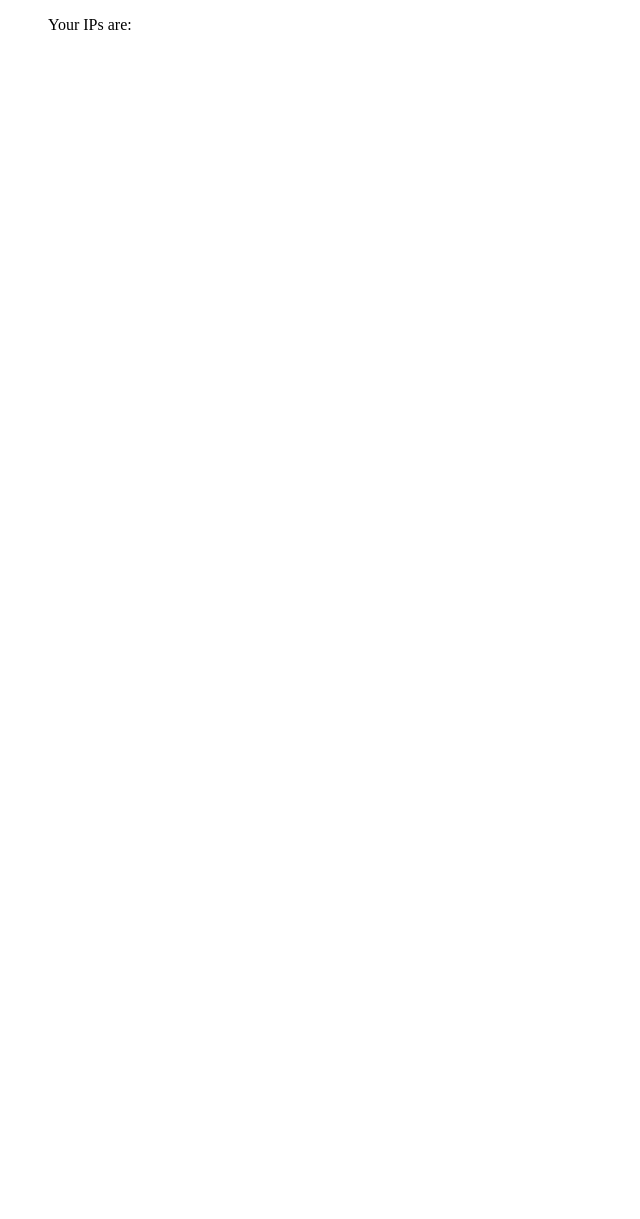
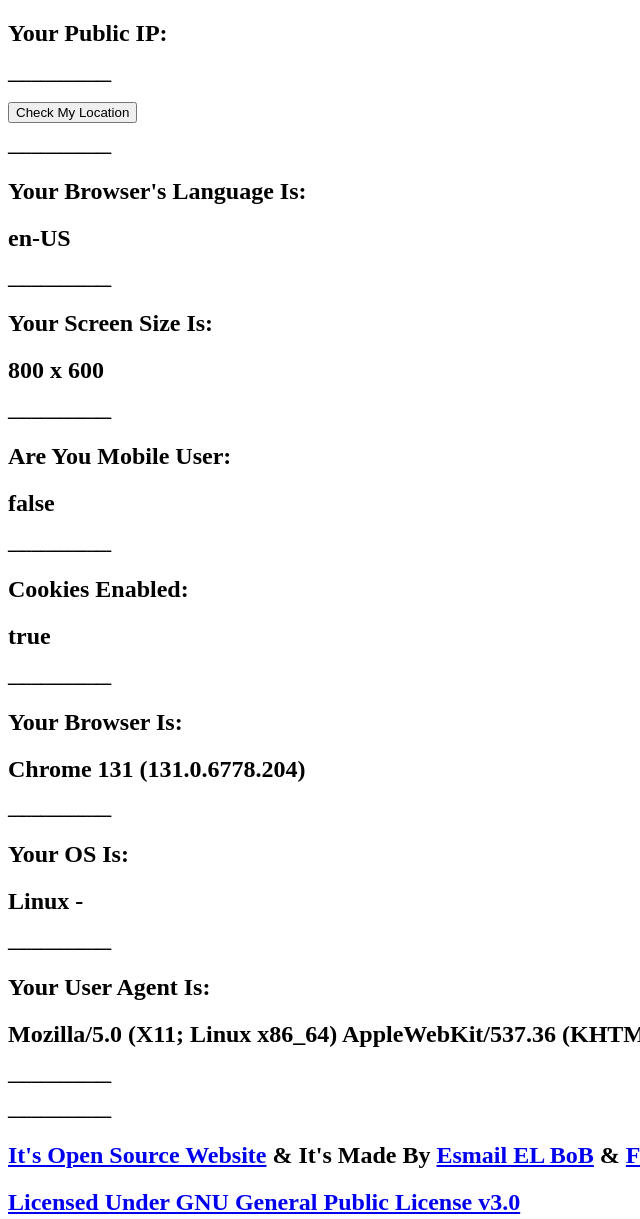
Before and after one commit to EsmailELBoBDev2/What-Is-My-IP-Address, a plain HTML site: page index.html in a window 1280 px wide. Shown: the whole page, without its empty margins (0-640 px from the left). Before the commit the page ends 800 px from the top, so only its background shows below. Drawn offline with Linux system fonts and the light colour scheme.

Commit message:
Everything Fine!
Remember Last night ? when was just messy code ? now i made a look for website  & added more tools :+1:

```diff
--- a/index.html
+++ b/index.html
@@ -1,53 +1,72 @@
 <!DOCTYPE html>
 <html>
-    <head>
-        <meta http-equiv="Content-Type" content="text/html; charset=utf-8">
-    </head>
-    <body>
-      <script>
-      function findIP(onNewIP) {
-        var myPeerConnection = window.RTCPeerConnection || window.mozRTCPeerConnection || window.webkitRTCPeerConnection;
-        var pc = new myPeerConnection({iceServers: [{urls: "stun:stun.l.google.com:19302"}]}),
-          noop = function() {},
-          localIPs = {},
-          ipRegex = /([0-9]{1,3}(\.[0-9]{1,3}){3}|[a-f0-9]{1,4}(:[a-f0-9]{1,4}){7})/g,
-          key;
 
-        function ipIterate(ip) {
-          if (!localIPs[ip]) onNewIP(ip);
-          localIPs[ip] = true;
-        }
+<head>
+  <title>What Is My IP Address ?</title>
+  <meta charset="UTF-8">
+  <meta name="viewport" content="width=device-width, initial-scale=1.0">
+  <!-- <link rel="stylesheet" type="text/css" href="style.css"> -->
+</head>
+<header>
+</header>
 
-        pc.createDataChannel("");
+<body>
+  <div id="IP">
+    <h2>Your Public IP: </h2>
+    <h2 id="ip"></h2>
+  </div>
+  <p>ــــــــــــــــــــــ</p>
+  <div id="LOCATION">
+    <button id="find-me">Check My Location</button><br />
+    <p id="status"></p>
+    <a id="map-link" target="_blank"></a>
+  </div>
+  <p>ــــــــــــــــــــــ</p>
+  <div id="LANGUAGE">
+    <h2>Your Browser's Language Is: </h2>
+    <h2 id="language"></h2>
+  </div>
+  <p>ــــــــــــــــــــــ</p>
+  <div id="SCREEN">
+    <h2>Your Screen Size Is: </h2>
+    <h2 id="screen"></h2>
+  </div>
+  <p>ــــــــــــــــــــــ</p>
+  <div id="MOBILE">
+    <h2>Are You Mobile User: </h2>
+    <h2 id="mobile"></h2>
+  </div>
+  <p>ــــــــــــــــــــــ</p>
+  <div id="COOKIES">
+    <h2>Cookies Enabled: </h2>
+    <h2 id="cookies"></h2>
+  </div>
+  <p>ــــــــــــــــــــــ</p>
+  <div id="BROWSER">
+    <h2>Your Browser Is: </h2>
+    <h2 id="browser"></h2>
+  </div>
+  <p>ــــــــــــــــــــــ</p>
+  <div id="OS">
+    <h2>Your OS Is: </h2>
+    <h2 id="os"></h2>
+  </div>
+  <p>ــــــــــــــــــــــ</p>
+  <div id="USERAGENT">
+    <h2>Your User Agent Is: </h2>
+    <h2 id="useragent"></h2>
+  </div>
+  <script src="main.js"></script>
+</body>
 
-        pc.createOffer(function(sdp) {
-          sdp.sdp.split('\n').forEach(function(line) {
-            if (line.indexOf('candidate') < 0) return;
-            line.match(ipRegex).forEach(ipIterate);
-          });
-          pc.setLocalDescription(sdp, noop, noop);
-        }, noop);
+<footer>
+  <p>ــــــــــــــــــــــ</p>
+  <p>ــــــــــــــــــــــ</p>
+  <h2><a href="https://github.com/EsmailELBoBDev2/Whatismyip">It's Open Source Website</a> & It's Made By <a
+      href="https://esmailelbob.hashbase.io">Esmail EL BoB</a> & <a
+      href="https://github.com/EsmailELBoBDev2/Whatismyip/issues"> Feel Free To Request/Add/Suggest New Ideas</a></h2>
+  <h2><a href="https://github.com/EsmailELBoBDev2/Whatismyip/blob/master/LICENSE">Licensed Under GNU General Public
+      License v3.0</a></h2>
+</footer>
 
-        pc.onicecandidate = function(ice) {
-          if (!ice || !ice.candidate || !ice.candidate.candidate || !ice.candidate.candidate.match(ipRegex)) return;
-          ice.candidate.candidate.match(ipRegex).forEach(ipIterate);
-        };
-      }
-
-
-
-      var ul = document.createElement('ul');
-      ul.textContent = 'Your IPs are: '
-      document.body.appendChild(ul);
-
-      function addIP(ip) {
-        console.log('got ip: ', ip);
-        var li = document.createElement('li');
-        li.textContent = ip;
-        ul.appendChild(li);
-      }
-
-      findIP(addIP);
-        </script>
-    </body>
 </html>
--- /dev/null
+++ b/main.js
@@ -0,0 +1,357 @@
+// Find my ip code
+var RTCPeerConnection = window.RTCPeerConnection || webkitRTCPeerConnection || mozRTCPeerConnection;
+var peerConn = new RTCPeerConnection({
+    'iceServers': [{
+        'urls': ['stun:stun.l.google.com:19302']
+    }]
+});
+var dataChannel = peerConn.createDataChannel('test'); // Needs something added for some reason
+peerConn.createOffer({}).then((desc) => peerConn.setLocalDescription(desc));
+peerConn.onicecandidate = (e) => {
+    if (e.candidate == null) {
+        document.getElementById("ip").innerText = /c=IN IP4 ([^\n]*)\n/.exec(peerConn.localDescription.sdp)[1];
+    }
+};
+// ـــــــــــــــــــــــــــــــــــ
+
+// Location
+function geoFindMe() {
+
+    const status = document.querySelector('#status');
+    const mapLink = document.querySelector('#map-link');
+
+    mapLink.href = '';
+    mapLink.textContent = '';
+
+    function success(position) {
+        const latitude = position.coords.latitude;
+        const longitude = position.coords.longitude;
+
+        status.textContent = '';
+        mapLink.href = `https://www.openstreetmap.org/#map=18/${latitude}/${longitude}`;
+        mapLink.textContent = `Latitude: ${latitude} °, Longitude: ${longitude} °`;
+    }
+
+    function error() {
+        status.textContent = 'Unable to retrieve your location';
+    }
+
+    if (!navigator.geolocation) {
+        status.textContent = 'Geolocation is not supported by your browser';
+    } else {
+        status.textContent = 'Locating…';
+        navigator.geolocation.getCurrentPosition(success, error);
+    }
+
+}
+
+document.querySelector('#find-me').addEventListener('click', geoFindMe);
+// ـــــــــــــــــــــــــــــــــــ
+
+// What My Browser Language
+
+function checkLang() {
+    var userLang = navigator.language || navigator.userLanguage;
+    document.getElementById("language").innerHTML = userLang;
+}
+// ـــــــــــــــــــــــــــــــــــ
+
+// Screen
+function checkScreen() {
+    var screenSize = '';
+
+    if (screen.width) {
+        width = (screen.width) ? screen.width : '';
+        height = (screen.height) ? screen.height : '';
+        screenSize += '' + width + " x " + height;
+    }
+    window.jscd = {
+        screen: screenSize
+    };
+    (this);
+    document.getElementById("screen").innerHTML = jscd.screen;
+
+}
+// ـــــــــــــــــــــــــــــــــــ
+
+// Mobile
+function checkMobile() {
+    var nVer = navigator.appVersion;
+    var mobile = /Mobile|mini|Fennec|Android|iP(ad|od|hone)/.test(nVer);
+
+    window.jscd = {
+        mobile: mobile
+    };
+    (this);
+    document.getElementById("mobile").innerHTML = jscd.mobile;
+}
+// ـــــــــــــــــــــــــــــــــــ
+
+// Cookies
+function checkCookies() {
+    var cookieEnabled = (navigator.cookieEnabled) ? true : false;
+
+    if (typeof navigator.cookieEnabled == 'undefined' && !cookieEnabled) {
+        document.cookie = 'testcookie';
+        cookieEnabled = (document.cookie.indexOf('testcookie') != -1) ? true : false;
+    }
+
+    window.jscd = {
+        cookies: cookieEnabled
+    };
+    (this);
+    document.getElementById("cookies").innerHTML = jscd.cookies;
+}
+// ـــــــــــــــــــــــــــــــــــ
+
+// Browser
+function checkBrowser() {
+    // browser
+    var nAgt = navigator.userAgent;
+    var browser = navigator.appName;
+    var version = '' + parseFloat(navigator.appVersion);
+    var majorVersion = parseInt(navigator.appVersion, 10);
+    var nameOffset, verOffset, ix;
+
+    // Opera
+    if ((verOffset = nAgt.indexOf('Opera')) != -1) {
+        browser = 'Opera';
+        version = nAgt.substring(verOffset + 6);
+        if ((verOffset = nAgt.indexOf('Version')) != -1) {
+            version = nAgt.substring(verOffset + 8);
+        }
+    }
+    // Opera Next
+    if ((verOffset = nAgt.indexOf('OPR')) != -1) {
+        browser = 'Opera';
+        version = nAgt.substring(verOffset + 4);
+    }
+    // Edge
+    else if ((verOffset = nAgt.indexOf('Edge')) != -1) {
+        browser = 'Microsoft Edge';
+        version = nAgt.substring(verOffset + 5);
+    }
+    // MSIE
+    else if ((verOffset = nAgt.indexOf('MSIE')) != -1) {
+        browser = 'Microsoft Internet Explorer';
+        version = nAgt.substring(verOffset + 5);
+    }
+    // Chrome
+    else if ((verOffset = nAgt.indexOf('Chrome')) != -1) {
+        browser = 'Chrome';
+        version = nAgt.substring(verOffset + 7);
+    }
+    // Safari
+    else if ((verOffset = nAgt.indexOf('Safari')) != -1) {
+        browser = 'Safari';
+        version = nAgt.substring(verOffset + 7);
+        if ((verOffset = nAgt.indexOf('Version')) != -1) {
+            version = nAgt.substring(verOffset + 8);
+        }
+    }
+    // Firefox
+    else if ((verOffset = nAgt.indexOf('Firefox')) != -1) {
+        browser = 'Firefox';
+        version = nAgt.substring(verOffset + 8);
+    }
+    // MSIE 11+
+    else if (nAgt.indexOf('Trident/') != -1) {
+        browser = 'Microsoft Internet Explorer';
+        version = nAgt.substring(nAgt.indexOf('rv:') + 3);
+    }
+    // Other browsers
+    else if ((nameOffset = nAgt.lastIndexOf(' ') + 1) < (verOffset = nAgt.lastIndexOf('/'))) {
+        browser = nAgt.substring(nameOffset, verOffset);
+        version = nAgt.substring(verOffset + 1);
+        if (browser.toLowerCase() == browser.toUpperCase()) {
+            browser = navigator.appName;
+        }
+    }
+    // trim the version string
+    if ((ix = version.indexOf(';')) != -1) version = version.substring(0, ix);
+    if ((ix = version.indexOf(' ')) != -1) version = version.substring(0, ix);
+    if ((ix = version.indexOf(')')) != -1) version = version.substring(0, ix);
+
+    majorVersion = parseInt('' + version, 10);
+    if (isNaN(majorVersion)) {
+        version = '' + parseFloat(navigator.appVersion);
+        majorVersion = parseInt(navigator.appVersion, 10);
+    }
+
+
+    window.jscd = {
+        browser: browser,
+        browserVersion: version,
+        browserMajorVersion: majorVersion,
+    };
+    (this);
+    document.getElementById("browser").innerHTML = jscd.browser + ' ' + jscd.browserMajorVersion + ' (' + jscd.browserVersion + ')';
+}
+// ـــــــــــــــــــــــــــــــــــ
+
+// OS
+function checkOS() {
+    var nVer = navigator.appVersion;
+    var nAgt = navigator.userAgent;
+    var unknown = '-';
+    var os = unknown;
+    var clientStrings = [{
+            s: 'Windows 10',
+            r: /(Windows 10.0|Windows NT 10.0)/
+        },
+        {
+            s: 'Windows 8.1',
+            r: /(Windows 8.1|Windows NT 6.3)/
+        },
+        {
+            s: 'Windows 8',
+            r: /(Windows 8|Windows NT 6.2)/
+        },
+        {
+            s: 'Windows 7',
+            r: /(Windows 7|Windows NT 6.1)/
+        },
+        {
+            s: 'Windows Vista',
+            r: /Windows NT 6.0/
+        },
+        {
+            s: 'Windows Server 2003',
+            r: /Windows NT 5.2/
+        },
+        {
+            s: 'Windows XP',
+            r: /(Windows NT 5.1|Windows XP)/
+        },
+        {
+            s: 'Windows 2000',
+            r: /(Windows NT 5.0|Windows 2000)/
+        },
+        {
+            s: 'Windows ME',
+            r: /(Win 9x 4.90|Windows ME)/
+        },
+        {
+            s: 'Windows 98',
+            r: /(Windows 98|Win98)/
+        },
+        {
+            s: 'Windows 95',
+            r: /(Windows 95|Win95|Windows_95)/
+        },
+        {
+            s: 'Windows NT 4.0',
+            r: /(Windows NT 4.0|WinNT4.0|WinNT|Windows NT)/
+        },
+        {
+            s: 'Windows CE',
+            r: /Windows CE/
+        },
+        {
+            s: 'Windows 3.11',
+            r: /Win16/
+        },
+        {
+            s: 'Android',
+            r: /Android/
+        },
+        {
+            s: 'Open BSD',
+            r: /OpenBSD/
+        },
+        {
+            s: 'Sun OS',
+            r: /SunOS/
+        },
+        {
+            s: 'Linux',
+            r: /(Linux|X11)/
+        },
+        {
+            s: 'iOS',
+            r: /(iPhone|iPad|iPod)/
+        },
+        {
+            s: 'Mac OS X',
+            r: /Mac OS X/
+        },
+        {
+            s: 'Mac OS',
+            r: /(MacPPC|MacIntel|Mac_PowerPC|Macintosh)/
+        },
+        {
+            s: 'QNX',
+            r: /QNX/
+        },
+        {
+            s: 'UNIX',
+            r: /UNIX/
+        },
+        {
+            s: 'BeOS',
+            r: /BeOS/
+        },
+        {
+            s: 'OS/2',
+            r: /OS\/2/
+        },
+        {
+            s: 'Search Bot',
+            r: /(nuhk|Googlebot|Yammybot|Openbot|Slurp|MSNBot|Ask Jeeves\/Teoma|ia_archiver)/
+        }
+    ];
+    for (var id in clientStrings) {
+        var cs = clientStrings[id];
+        if (cs.r.test(nAgt)) {
+            os = cs.s;
+            break;
+        }
+    }
+
+    var osVersion = unknown;
+
+    if (/Windows/.test(os)) {
+        osVersion = /Windows (.*)/.exec(os)[1];
+        os = 'Windows';
+    }
+
+    switch (os) {
+        case 'Mac OS X':
+            osVersion = /Mac OS X (10[\.\_\d]+)/.exec(nAgt)[1];
+            break;
+
+        case 'Android':
+            osVersion = /Android ([\.\_\d]+)/.exec(nAgt)[1];
+            break;
+
+        case 'iOS':
+            osVersion = /OS (\d+)_(\d+)_?(\d+)?/.exec(nVer);
+            osVersion = osVersion[1] + '.' + osVersion[2] + '.' + (osVersion[3] | 0);
+            break;
+    }
+
+
+
+    window.jscd = {
+        os: os,
+        osVersion: osVersion
+    };
+    (this);
+    document.getElementById("os").innerHTML = jscd.os + ' ' + jscd.osVersion;
+}
+// ـــــــــــــــــــــــــــــــــــ
+
+// User Agent
+function checkUserAgent() {
+    document.getElementById("useragent").innerHTML = navigator.userAgent;
+}
+// ـــــــــــــــــــــــــــــــــــ
+
+// <*>RUN ALL OF THEM, BABY!<*> \\
+checkLang();
+checkScreen();
+checkMobile();
+checkCookies();
+checkBrowser();
+checkOS();
+checkUserAgent();
```
Also changed, not shown: 1 other file.
